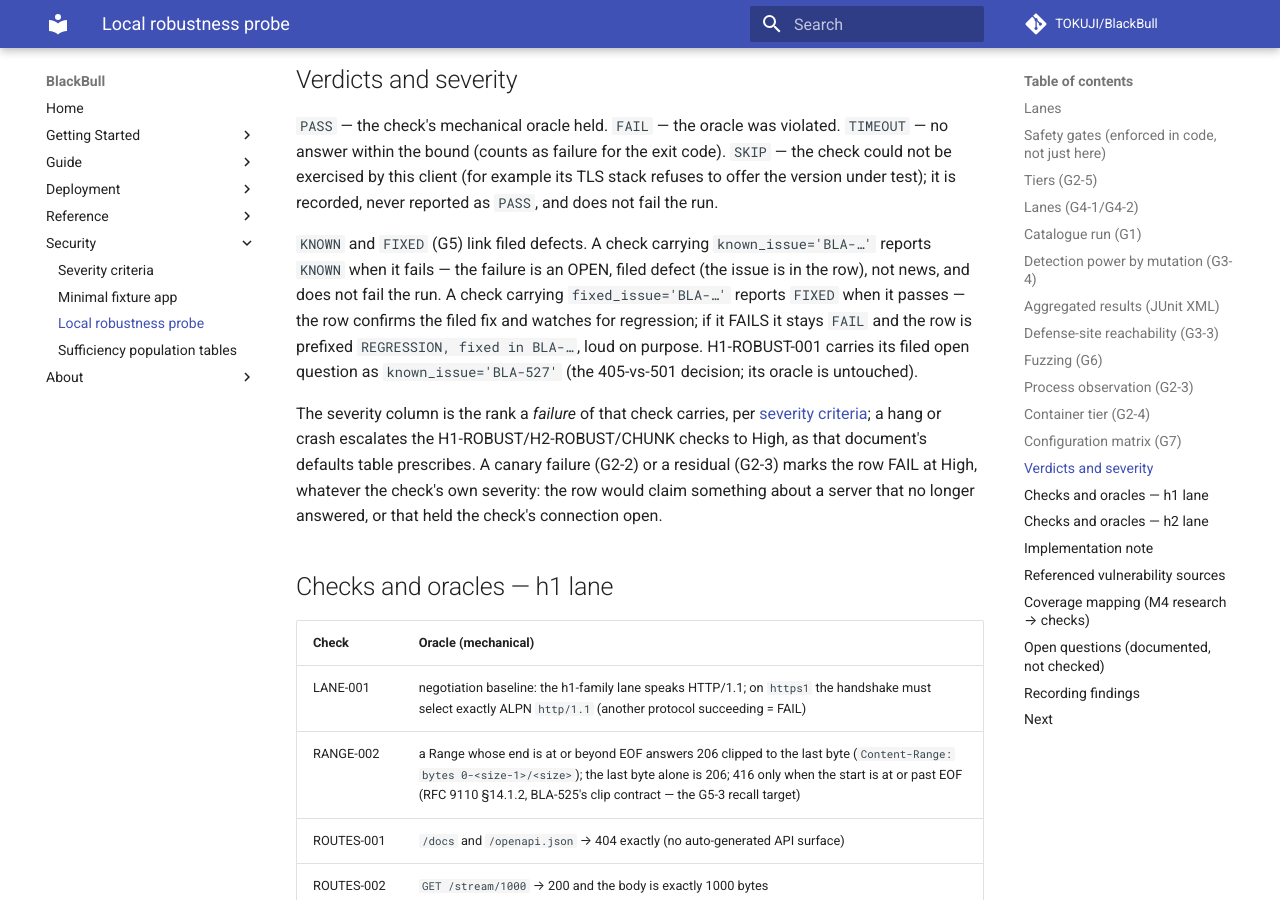
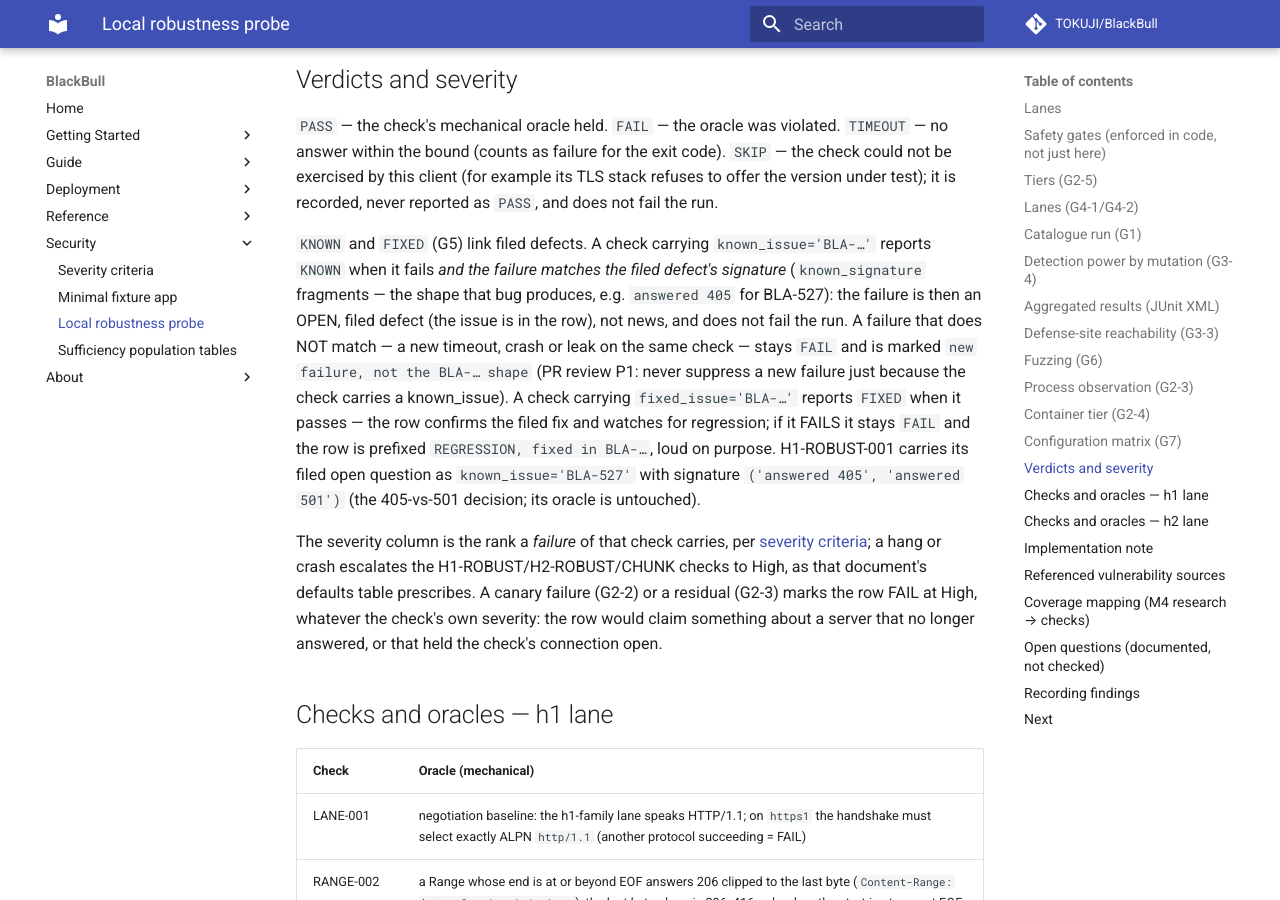
Before and after one commit to TOKUJI/BlackBull, an MkDocs documentation site: the page built from docs/security/probe.md, in a window 1280 px wide and 900 px high, scrolled down 7574 px. Built offline with MkDocs 1.6.1 and Material for MkDocs 9.7.7, drawn with Linux system fonts in a browser that asks for light colours; comment, search, counter and statistics services are not loaded.

Commit message:
docs: KNOWN requires the filed defect's failure signature (BLA-526 M5)

```diff
--- a/docs/security/probe.md
+++ b/docs/security/probe.md
@@ -312,14 +312,20 @@ example its TLS stack refuses to offer the version under test); it is
 recorded, never reported as `PASS`, and does not fail the run.
 
 `KNOWN` and `FIXED` (G5) link filed defects. A check carrying
-`known_issue='BLA-…'` reports `KNOWN` when it fails — the failure is an
-OPEN, filed defect (the issue is in the row), not news, and does not
-fail the run. A check carrying `fixed_issue='BLA-…'` reports `FIXED`
-when it passes — the row confirms the filed fix and watches for
-regression; if it FAILS it stays `FAIL` and the row is prefixed
-`REGRESSION, fixed in BLA-…`, loud on purpose. H1-ROBUST-001 carries
-its filed open question as `known_issue='BLA-527'` (the 405-vs-501
-decision; its oracle is untouched).
+`known_issue='BLA-…'` reports `KNOWN` when it fails *and the failure
+matches the filed defect's signature* (`known_signature` fragments —
+the shape that bug produces, e.g. `answered 405` for BLA-527): the
+failure is then an OPEN, filed defect (the issue is in the row), not
+news, and does not fail the run. A failure that does NOT match — a new
+timeout, crash or leak on the same check — stays `FAIL` and is marked
+`new failure, not the BLA-… shape` (PR review P1: never suppress a new
+failure just because the check carries a known_issue). A check carrying
+`fixed_issue='BLA-…'` reports `FIXED` when it passes — the row confirms
+the filed fix and watches for regression; if it FAILS it stays `FAIL`
+and the row is prefixed `REGRESSION, fixed in BLA-…`, loud on purpose.
+H1-ROBUST-001 carries its filed open question as
+`known_issue='BLA-527'` with signature `('answered 405', 'answered
+501')` (the 405-vs-501 decision; its oracle is untouched).
 
 The severity column is the rank a *failure* of that check
 carries, per [severity criteria](severity.md); a hang or crash escalates the
```
